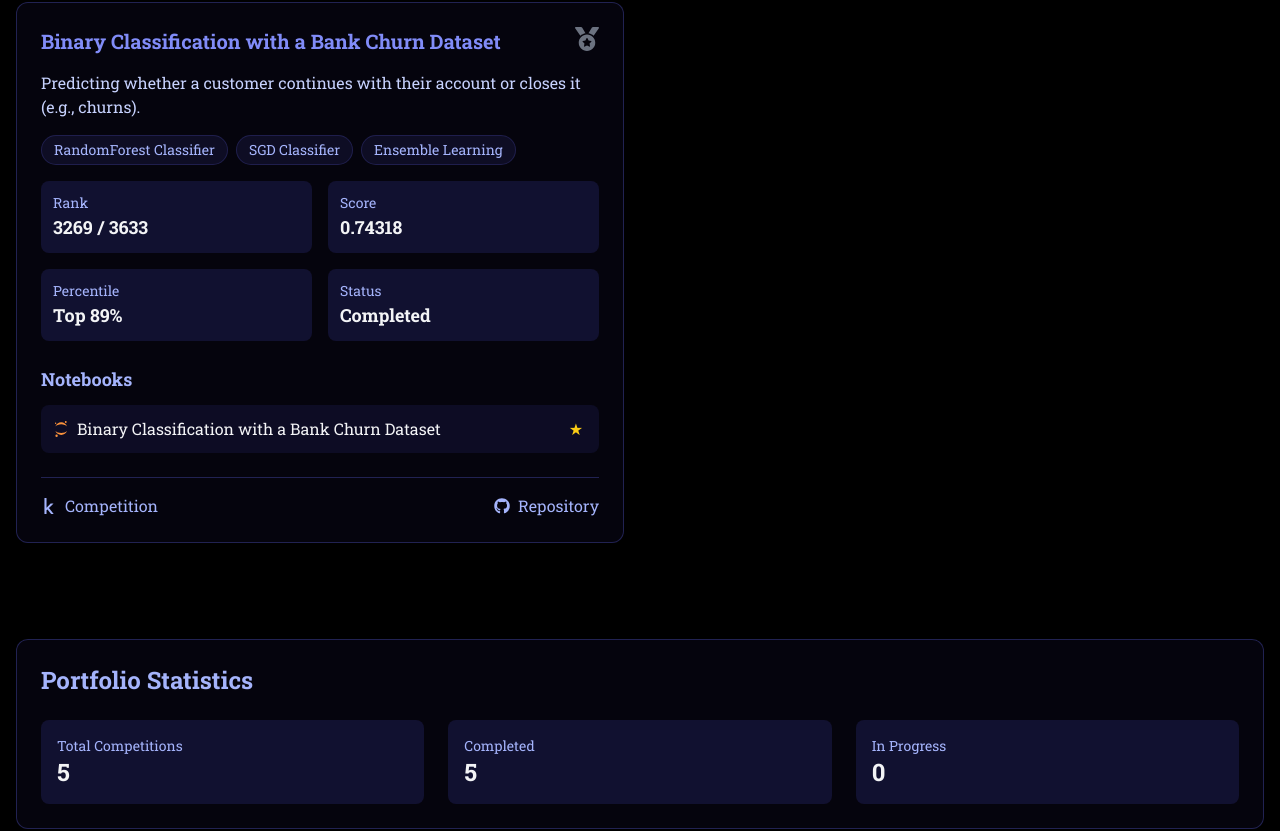
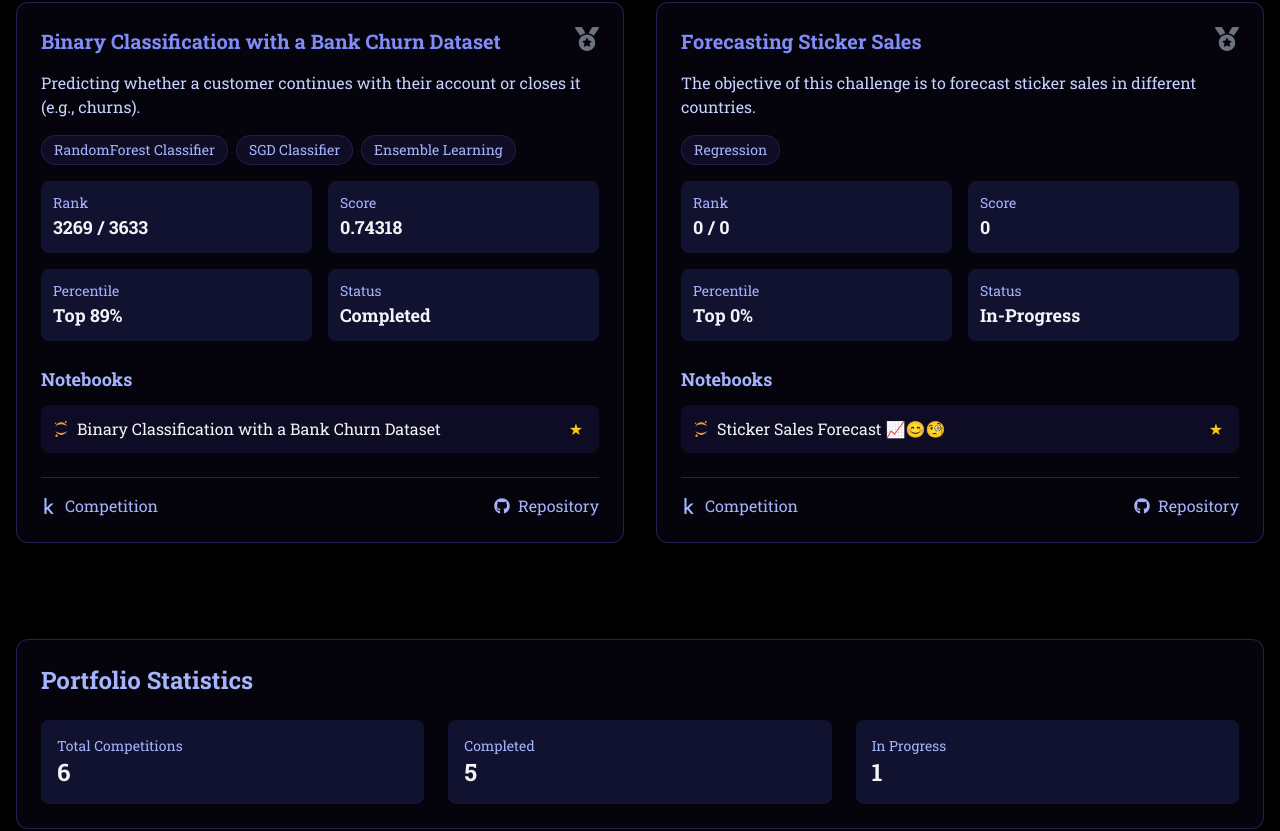
Before and after one commit to MDeus-ai/deus, a React (Create React App) app: page /kaggle-competitions in a window 1280 px wide. Shown: the part 1646-2477 px from the top of the page. Built offline with nearby package versions, Linux system fonts and the light colour scheme; a web font is replaced by a local one.

Commit message:
Version 5.6.6-kaggle comptition update-2

```diff
--- a/src/pages/kagglePage.js
+++ b/src/pages/kagglePage.js
@@ -100,6 +100,24 @@ const KagglePortfolio = () => {
       ],
       competitionLink: "https://www.kaggle.com/competitions/playground-series-s4e1/overview",
       tags: ["RandomForest Classifier", "SGD Classifier", "Ensemble Learning"],
+    },
+    {
+      id: 6,
+      title: "Forecasting Sticker Sales",
+      description: "The objective of this challenge is to forecast sticker sales in different countries.",
+      status: "in-progress",
+      rank: 0,
+      totalParticipants: 0,
+      score: 0,
+      percentile: 0,
+      notebooks: [
+        {
+          title: "Sticker Sales Forecast 📈😊🧐",
+          link: "https://www.kaggle.com/code/muhumuzadeusai/sticker-sales-forecast",
+        }
+      ],
+      competitionLink: "https://www.kaggle.com/competitions/playground-series-s5e1/overview",
+      tags: ["Regression"],
     },
   ];
 
```
